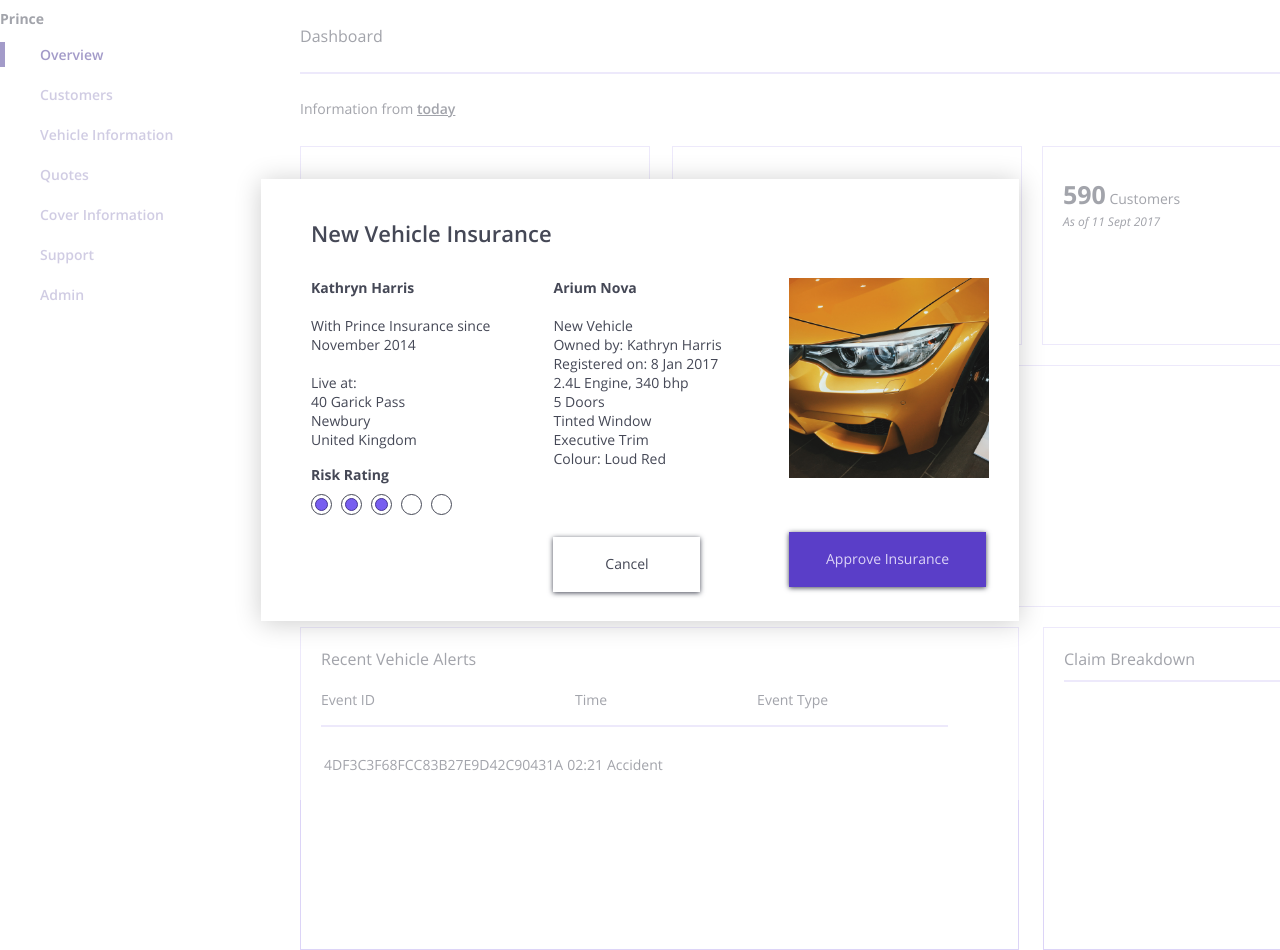
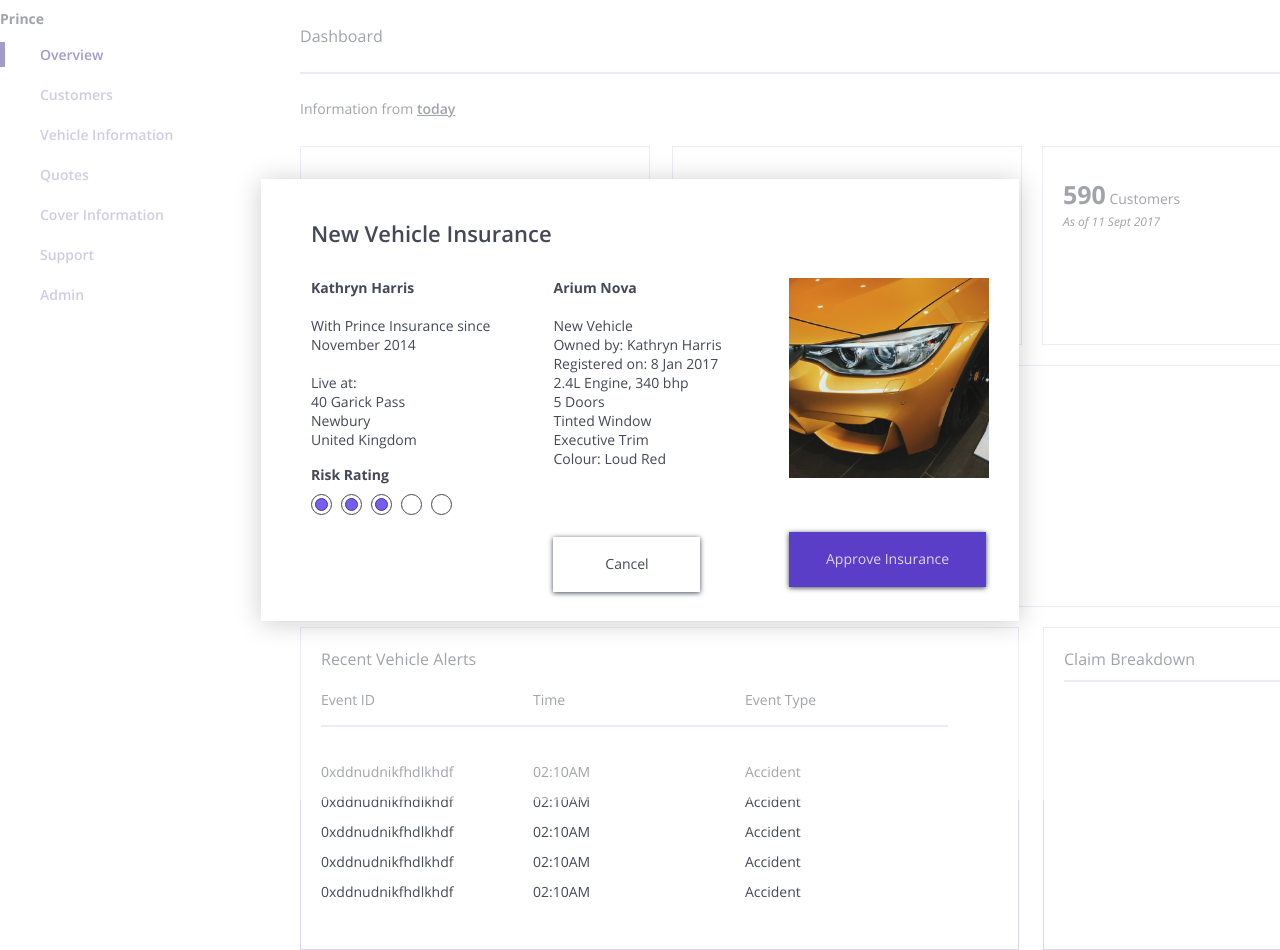
Before and after one commit to annaet/prince-insurance, an Angular app: page /overview in a window 1280 px wide. Shown: the top 950 px of the page. Built offline with nearby package versions, Linux system fonts and the light colour scheme; no server answers.

Commit message:
Created table and curser to pointer effect

```diff
--- a/src/app/overview/overview.component.css
+++ b/src/app/overview/overview.component.css
@@ -128,7 +128,12 @@
     margin-top: 20px;
 }
 
-#event{
+.event{
+
+    width: 202px;
+    height: 20px;
+    float: left;
+    margin-right: 10px;
     float: left;
 }
 
@@ -168,3 +173,11 @@
     width:90%;
     height:2px;
 }
+
+.z1{
+    width: 202px;
+    height: 20px;
+    float: left;
+    margin-right: 10px;
+    margin-top: 10px;
+}
--- a/src/app/overview/overview.component.html
+++ b/src/app/overview/overview.component.html
@@ -42,50 +42,63 @@
         </div>
 
         <div id="tabletitle">
-          <div id="event">
+          <div class="event">
             Event ID
           </div>
-          <div id="time">
+          <div class="event">
             Time
           </div>
-          <div id="type">
+          <div class="event">
             Event Type
           </div>
         </div>
           <div class="line-gap2">
           </div>
-
-          <table>
-              <tbody>
-              <tr>
-              <td>4DF3C3F68FCC83B27E9D42C90431A</td>
-              <td>02:21</td>
-              <td>Accident</td>
-              </tr>
-              <tr>
-              <td>&nbsp;</td>
-              <td>&nbsp;</td>
-              <td>&nbsp;</td>
-              </tr>
-              <tr>
-              <td>&nbsp;</td>
-              <td>&nbsp;</td>
-              <td>&nbsp;</td>
-              </tr>
-              <tr>
-              <td>&nbsp;</td>
-              <td>&nbsp;</td>
-              <td>&nbsp;</td>
-              </tr>
-              <tr>
-              <td>&nbsp;</td>
-              <td>&nbsp;</td>
-              <td>&nbsp;</td>
-              </tr>
-              </tbody>
-              </table>
-
-
+            <div class="z1">
+              0xddnudnikfhdlkhdf
+            </div>
+            <div class="z1">
+              02:10AM
+            </div>
+            <div class="z1">
+              Accident
+            </div>
+          <div class="z1">
+            0xddnudnikfhdlkhdf
+          </div>
+          <div class="z1">
+            02:10AM
+          </div>
+          <div class="z1">
+            Accident
+          </div>
+            <div class="z1">
+              0xddnudnikfhdlkhdf
+            </div>
+            <div class="z1">
+              02:10AM
+            </div>
+            <div class="z1">
+              Accident
+            </div>
+          <div class="z1">
+            0xddnudnikfhdlkhdf
+          </div>
+          <div class="z1">
+            02:10AM
+          </div>
+          <div class="z1">
+            Accident
+          </div>
+            <div class="z1">
+              0xddnudnikfhdlkhdf
+            </div>
+            <div class="z1">
+              02:10AM
+            </div>
+            <div class="z1">
+              Accident
+            </div>
       </div>
     </div>
     <div id="circle">
--- a/src/app/popup/popup.component.css
+++ b/src/app/popup/popup.component.css
@@ -112,6 +112,8 @@
     height:55px;
     box-shadow:0 1px 5px 0;
     margin-top: 69px;
+    cursor: pointer;
+    cursor: hand;
 }
 
 #canceltitle{
@@ -126,6 +128,8 @@
     margin-top: 50px;
     box-shadow:0 1px 5px 0;
     margin-right: 40px;
+    cursor: pointer;
+    cursor: hand;
 }
 
 #approvetitle{
```
